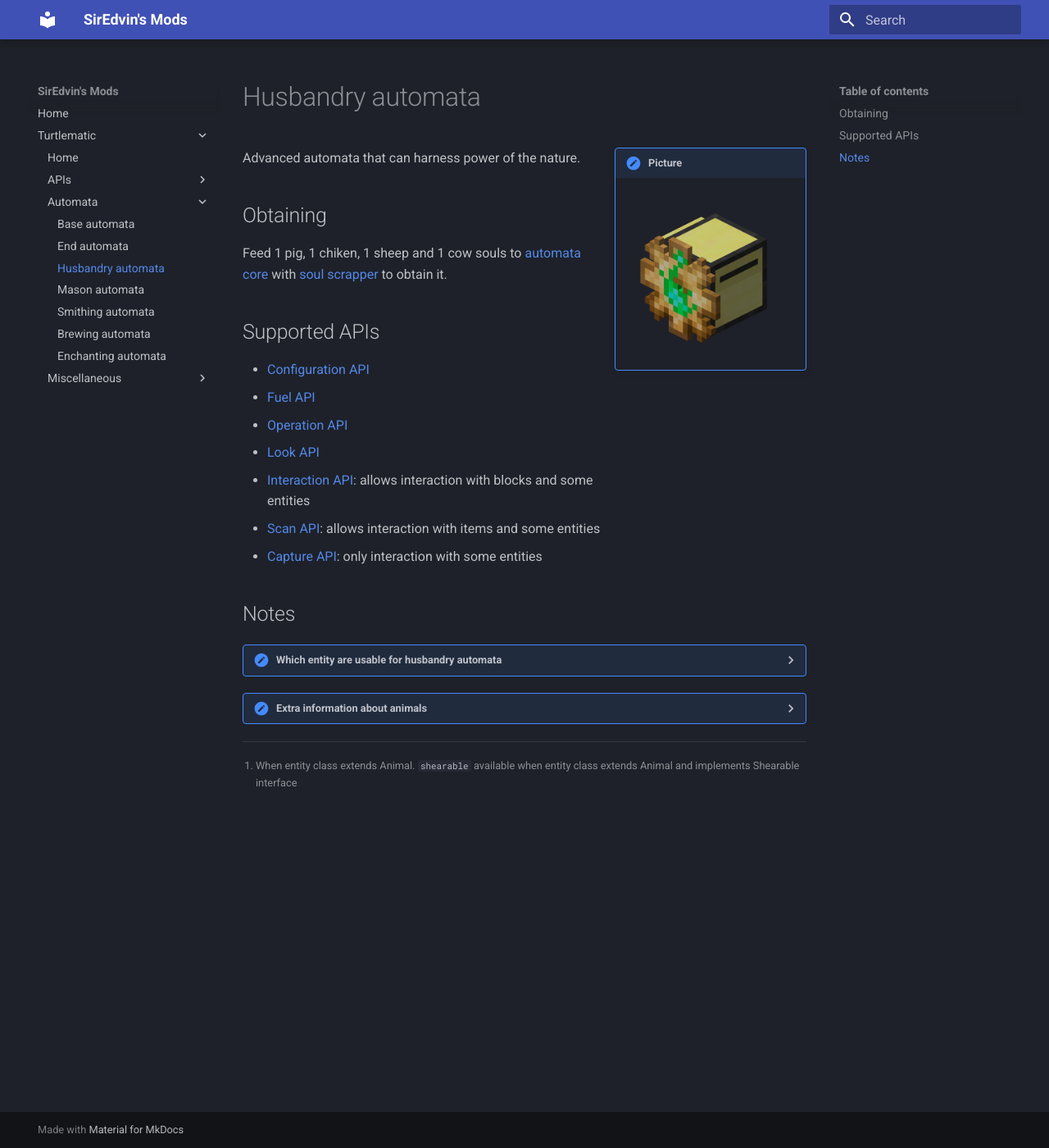
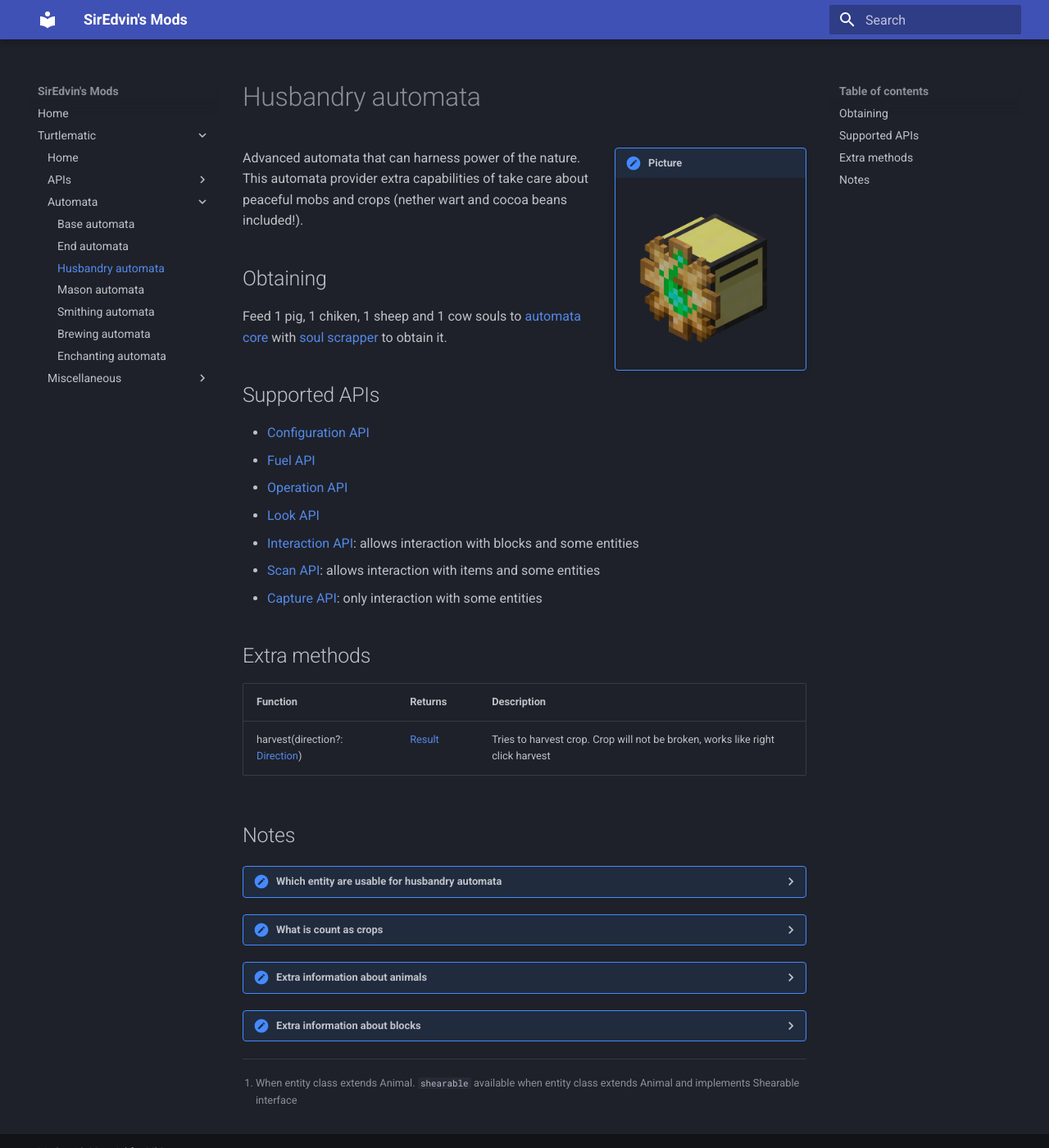
Before and after one commit to SirEdvin/ModDocumentation, an MkDocs documentation site: the page built from docs/turtlematic/automata/husbandry.md, in a window 1280 px wide and 1400 px high. Shown: the whole window at 82% size. Built offline with MkDocs 1.6.1 and Material for MkDocs 9.7.7, drawn with Linux system fonts in a browser that asks for light colours.

Commit message:
Update husbandry automata documentation and add piston turtle page

````diff
--- a/docs/turtlematic/automata/husbandry.md
+++ b/docs/turtlematic/automata/husbandry.md
@@ -3,7 +3,7 @@
 !!! picture inline end
     ![Header](./../../images/husbandry_automata_turtle.png){ align=right }
 
-Advanced automata that can harness power of the nature.
+Advanced automata that can harness power of the nature. This automata provider extra capabilities of take care about peaceful mobs and crops (nether wart and cocoa beans included!).
 
 ## Obtaining
 
@@ -19,6 +19,12 @@ Feed 1 pig, 1 chiken, 1 sheep and 1 cow souls to [automata core](./automata.md)
 - [Scan API](../api/scan.md): allows interaction with items and some entities
 - [Capture API](../api/capture.md): only interaction with some entities
 
+## Extra methods
+
+| Function                                          | Returns | Description                                                                                                     |
+|---------------------------------------------------|---------|-----------------------------------------------------------------------------------------------------------------|
+| harvest(direction?: [Direction](../api/introduction.md#direction))                                            | [Result](../api/introduction.md#result)  | Tries to harvest crop. Crop will not be broken, works like right click harvest      |
+
 ## Notes
 
 ??? "Which entity are usable for husbandry automata"
@@ -28,6 +34,13 @@ Feed 1 pig, 1 chiken, 1 sheep and 1 cow souls to [automata core](./automata.md)
     - Entity is friendly
     - Entity have "creature" category
     - Entity have `turtlematic:husbandry_extra_animal` tag
+
+??? "What is count as crops"
+
+    If at least one of criteria met:
+
+    - Block are extends CropBlock
+    - Block has age attribute and `turtlematic:husbandry_extra_crops`
 
 ??? "Extra information about animals"
 
@@ -50,4 +63,20 @@ Feed 1 pig, 1 chiken, 1 sheep and 1 cow souls to [automata core](./automata.md)
     }
     ```
 
+??? "Extra information about blocks"
+
+    If block has age property, extra data about it will be provided when you use [Look API](../api/look.md).
+
+    ```javascript
+    {
+        "age": 2,
+        "maxAge": 2,
+        "name": "Cocoa",
+        "tags": [
+            "minecraft:mineable/axe",
+            "turtlematic:husbandry_extra_crops"
+        ]
+    }
+    ```
+
 [^1]: When entity class extends Animal. `shearable` available when entity class extends Animal and implements Shearable interface
--- a/mkdocs.yml
+++ b/mkdocs.yml
@@ -31,6 +31,7 @@ nav:
       - "Turtle chatter": turtlematic/miscellaneous/turtle_chatter.md
       - "Creative chest": turtlematic/miscellaneous/creative_chest.md
       - "Soul scrapper": turtlematic/miscellaneous/soul_scrapper.md
+      - "Piston turtle": turtlematic/miscellaneous/piston_turtle.md
 markdown_extensions:
   - footnotes
   - admonition
````
Also changed, not shown: docs/turtlematic/api/capture.md (+1 -1 lines), docs/turtlematic/automata/mason.md (+4 -0 lines), docs/turtlematic/miscellaneous/piston_turtle.md (added, +21 -0 lines), docs/images/piston_turtle.png (added).
